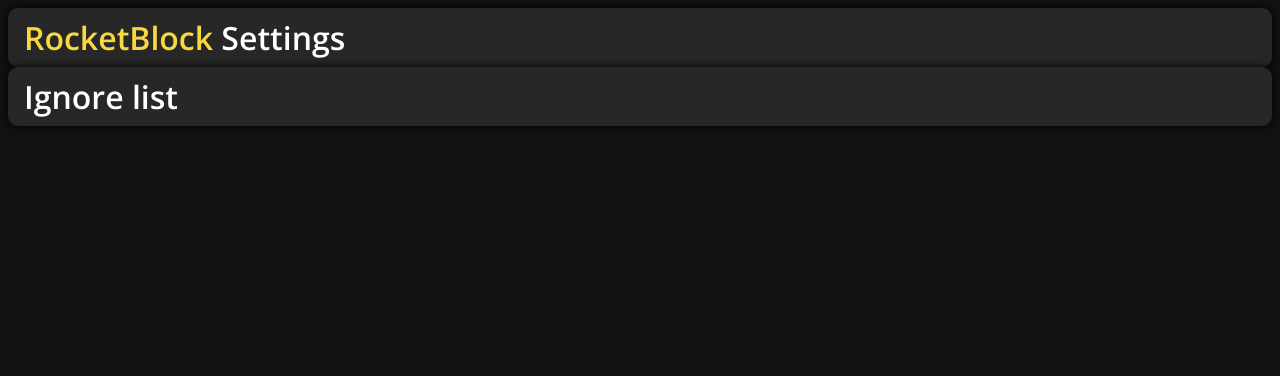
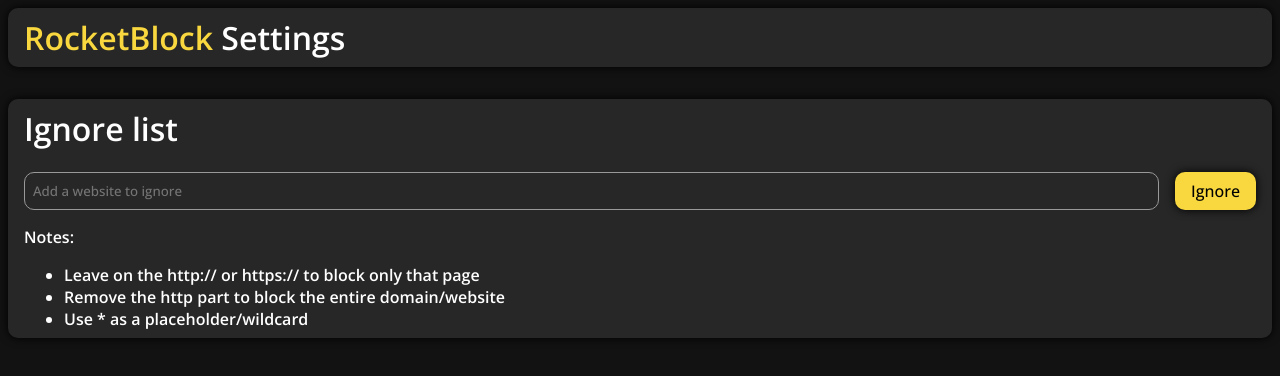
Before and after one commit to BaconErie/rocketblock, a Next.js app: page /options in a window 1280 px wide. Shown: the top 376 px of the page. Built offline with nearby package versions, Linux system fonts and the light colour scheme.

Commit message:
cool stuff

```diff
--- a/app/global.css
+++ b/app/global.css
@@ -5,3 +5,37 @@
 body {
     background-color: #121212;
 }
+
+input {
+    display: flex;
+    flex-direction: column;
+
+    padding: 0.5rem;
+    border-radius: 10px;
+    background-color: #272727;
+
+    box-sizing: border-box;
+    border: solid;
+    border-width: 1px;
+    border-color: #999999;
+
+    color: #ffffff;
+}
+
+div {
+    display: flex;
+    flex-direction: column;
+
+    padding: 0.5rem 1rem 0.5rem 1rem;
+    box-shadow: 0px 0px 10px #000000;
+    border-radius: 10px;
+    background-color: #272727;
+    box-sizing: border-box;
+
+    color: #ffffff;
+}
+
+input:focus {
+    border-color: #fdf59f;
+    outline: none;
+}
--- a/app/options/options.module.css
+++ b/app/options/options.module.css
@@ -1,3 +1,31 @@
 .yellow {
-    color: #F9D83F;
+    color: #f9d83f;
 }
+
+.main {
+    display: flex;
+    flex-direction: column;
+    row-gap: 2rem;
+}
+
+.ul {
+    margin: 0px;
+}
+
+
+
+.inputWrapper {
+    all: initial;
+    padding: 0px;
+
+    display: flex;
+    column-gap: 1rem;
+}
+
+.inputBox {
+    flex-grow: 1;
+}
+
+.inputButton {
+    width: 10rem;
+}
--- a/app/options/page.js
+++ b/app/options/page.js
@@ -1,14 +1,39 @@
-import Div from '../../components/div/Div';
+'use client'
+
 import styles from './options.module.css';
+import { Open_Sans } from 'next/font/google';
+
+import PrimaryButton from '../../components/PrimaryButton/PrimaryButton';
+
+const openSans = Open_Sans({
+  weight: '500',
+  subsets: [ 'latin' ]
+})
+
 
 export default function OptionsPage() {
-  return (<>
-    <Div>
+  return (<><main className={styles.main}>
+    <div>
       <h1><span className={styles.yellow}>RocketBlock</span> Settings</h1>
-    </Div>
+    </div>
 
-    <Div>
+    <div>
       <h1>Ignore list</h1>
-    </Div>
-  </>)
+
+      <br />
+
+      <div className={styles.inputWrapper}>
+        <input className={styles.inputBox} style={openSans.style} type="text" placeholder="Add a website to ignore" />
+
+        <PrimaryButton onClick={() => {console.log('ignore')}}>Ignore</PrimaryButton>
+      </div>
+
+      <p>Notes:</p>
+      <ul className={styles.ul}>
+          <li>Leave on the http:// or https:// to block only that page</li>
+          <li>Remove the http part to block the entire domain/website</li>
+          <li>Use * as a placeholder/wildcard</li>
+      </ul>
+    </div>
+  </main></>)
 }
--- /dev/null
+++ b/components/PrimaryButton/PrimaryButton.js
@@ -0,0 +1,16 @@
+import styles from './PrimaryButton.module.css';
+import { Open_Sans } from 'next/font/google';
+
+const openSans = Open_Sans({
+  weight: '500',
+  subsets: [ 'latin' ]
+})
+
+export default function PrimaryButton({ onClick, children }) {
+  return (<>
+    <button onClick={onClick} className={styles.button} style={openSans.style}>
+      <span className={styles.overlay}></span>
+      {children}
+    </button>
+  </>)
+}
--- /dev/null
+++ b/components/PrimaryButton/PrimaryButton.module.css
@@ -0,0 +1,39 @@
+.overlay {
+    border: none;
+    border-radius: 10px;
+    background-color: rgba(255,255,255,0);
+    position: absolute;
+    z-index: 9999;
+    width: 100%;
+    height: 100%;
+    top: 0px;
+    left: 0px;
+    transition-duration: 0.2s;
+}
+
+.overlay:hover {
+    background-color: rgba(255,255,255,0.15);
+}
+
+.overlay:active {
+    background-color: rgba(255,255,255,0.3);
+}
+
+.button {
+    position: relative;
+    padding: 0px;
+    padding: 0.5rem 1rem 0.5rem 1rem;
+    color: #000000;
+    background-color: #f9d83f;
+    border-radius: 10px;
+    box-shadow: 0px 0px 10px #000000;
+    border: none;
+    transition-duration: 0.2s;
+
+    font-size: 1rem;
+    text-decoration: none;
+}
+
+.button:active {
+    box-shadow: none;
+}
--- a/components/div/Div.js
+++ /dev/null
@@ -1,13 +0,0 @@
-import styles from './Div.module.css';
-
-export default function Div({ className, children }) {
-  if (!className) {
-    className = styles.div;
-  }
-
-  return (<>
-    <div className={className}>
-      {children}
-    </div>
-  </>)
-}
--- a/components/div/Div.module.css
+++ /dev/null
@@ -1,12 +0,0 @@
-.div {
-    display: flex;
-    flex-direction: column;
-
-    padding: 0.5rem 1rem 0.5rem 1rem;
-    box-shadow: 0px 0px 10px #000000;
-    border-radius: 10px;
-    background-color: #272727;
-    box-sizing: border-box;
-
-    color: #ffffff;
-}
```
